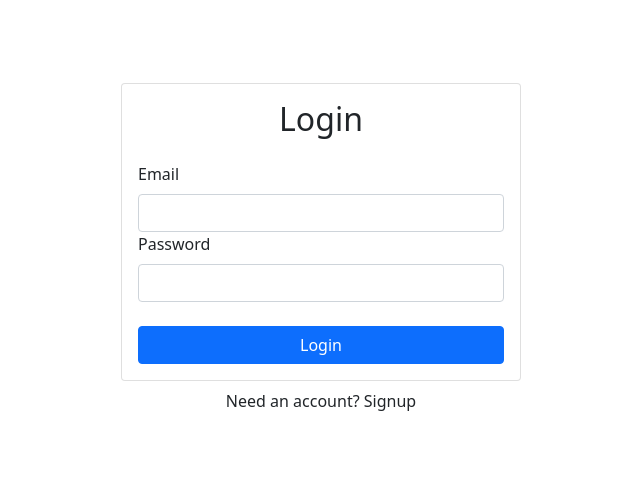
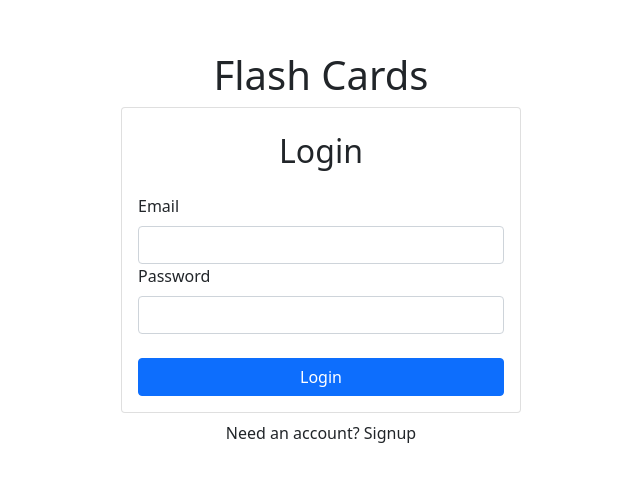
Before and after one commit to CorinHWalls/flashcards, a React (Create React App) app: page / in a window 1280 px wide. Shown: the part 152-634 px from the top of the page, without its empty margins (319-959 px from the left). Built offline with nearby package versions, Linux system fonts and the light colour scheme.

Commit message:
login temp working

```diff
--- a/src/App.js
+++ b/src/App.js
@@ -1,29 +1,40 @@
 // import logo from './logo.svg';
-import './App.css';
-import 'bootstrap/dist/css/bootstrap.min.css';
-import { BrowserRouter as Router, Switch, Route, Link } from 'react-router-dom';
-import { Container} from 'react-bootstrap';
-import { firebase, logIn } from './Services/firebase';
+import "./App.css";
+import "bootstrap/dist/css/bootstrap.min.css";
+import { BrowserRouter as Router, Switch, Route, Link } from "react-router-dom";
+import { Container } from "react-bootstrap";
+import { firebase, logIn } from "./Services/firebase";
+import React, { useState, useEffect } from "react";
 
-import AddCard from './pages/addCard';
-import FlashCard from './pages/flashcard';
-import SignupScreen from './pages/signup';
-import LoginScreen from './pages/login'
-
+import AddCard from "./pages/addCard";
+import FlashCard from "./pages/flashcard";
+import SignupScreen from "./pages/signup";
+import LoginScreen from "./pages/login";
 
 function App() {
-
-
   return (
     <>
-
-    <Container className="d-flex align-items-center justify-content-center" style={{minHeight : '100vh'}}>
-    <div className='w-100' style={{maxWidth :'400px'}}>
-  <LoginScreen />
-    </div>
-    </Container>
+      <Router>
+        <Switch>
+          <Route path="/flashcard">
+            <FlashCard />
+          </Route>
+          <Route path="/flashcard">
+            <FlashCard />
+          </Route>
+          <Route path="/">
+            <Container
+              className="d-flex align-items-center justify-content-center"
+              style={{ minHeight: "100vh" }}
+            >
+              <div className="w-100" style={{ maxWidth: "400px" }}>
+                <LoginScreen />
+              </div>
+            </Container>
+          </Route>
+        </Switch>
+      </Router>
     </>
-
   );
 }
 
--- a/src/Services/firebase.js
+++ b/src/Services/firebase.js
@@ -2,6 +2,9 @@
 import { initializeApp } from "firebase/app";
 import { getFirestore, collection, getDocs, addDoc } from 'firebase/firestore';
 import { getAuth, createUserWithEmailAndPassword, signInWithEmailAndPassword } from "firebase/auth";
+import { BrowserRouter as Redirect, Switch, Router } from 'react-router-dom';
+import FlashCard from "../pages/flashcard";
+import { createBrowserHistory } from 'history'
 // TODO: Add SDKs for Firebase products that you want to use
 // https://firebase.google.com/docs/web/setup#available-libraries
 
@@ -55,6 +58,8 @@ function getData(){
     return cards;
 }
 
+const newHistory = createBrowserHistory();
+
 
 function logIn(email, password){
   console.log("hit");
@@ -63,8 +68,16 @@ function logIn(email, password){
     .then((userCredential) => {
       // Signed in
       const user = userCredential.user;
+      console.log(newHistory);
+      newHistory.push('/flashcard');
       console.log(user);
-      // ...
+      // <Router history={newHistory}>
+
+      // <Switch>
+      //   <Redirect to="/flashcard" />
+      // </Switch>
+      // </Router>
+
     })
     .catch((error) => {
       const errorCode = error.code;
--- a/src/index.js
+++ b/src/index.js
@@ -2,8 +2,13 @@ import React from 'react';
 import ReactDOM from 'react-dom';
 import './index.css';
 import App from './App';
+import AddCard from './pages/addCard';
+import FlashCard from './pages/flashcard';
 import reportWebVitals from './reportWebVitals';
 import { BrowserRouter as Router, Switch, Route, Link } from 'react-router-dom';
+
+
+
 
 ReactDOM.render(
 
--- a/src/pages/flashcard.js
+++ b/src/pages/flashcard.js
@@ -4,42 +4,24 @@ import { Container, Row, Col, Card } from "react-bootstrap";
 import { getData, getFlashCards } from "../Services/firebase";
 
 export default class FlashCard extends Component {
-  constructor() {
-    super(this.props); //required to use this.prop
+  // constructor() {
+  //   super(this.props); //required to use this.prop
 
-    //this is referring to the instance of this component
-    this.state = {
-      flashCards: [],
-      index: 0,
-      isLoaded: false,
-      term: true,
-    };
-  }
+  //   //this is referring to the instance of this component
+  //   this.state = {
+  //     flashCards: [],
+  //     index: 0,
+  //     isLoaded: false,
+  //     term: true,
+
+  //   };
+  // }
 
   async componentDidMount() {
     //will run when this component runs
    await getFlashCards();
- const data =  getData();
- this.setState({flashCards : data}) //targeting empty flashcards aray
+ this.setState({flashCards : getData()}) //targeting empty flashcards aray
  this.setState({isLoaded : true})
-
-    // const data = await [
-    //   {
-    //     Category: "Object",
-    //     Definition: "Round bouncy object",
-    //     Term: "Ball",
-    //   },
-    //   {
-    //     Category: "Shape",
-    //     Definition: "a plane figure with three straight sides and three angles",
-    //     Term: "Triangle",
-    //   },
-    //   {
-    //     Category: "Place",
-    //     Definition: "An insitution for educating individuals",
-    //     Term: "School",
-    //   },
-    // ];
 
   }
 
@@ -52,13 +34,16 @@ export default class FlashCard extends Component {
               <Card style={{ width: "30rem", },{height: "15rem"}}>
                 <Card.Body>
                   <Card.Title>
-                    {this.state.isLoaded ? this.state.FlashCards[1].Term : ""}
+                    {/* {this.state.isLoaded ? this.state.FlashCards[1].Term : ""} */}
+                    test
                   </Card.Title>
                   <Card.Subtitle className="mb-2 text-muted">
-                    Category: {this.state.isLoaded ? this.state.FlashCards[1].Category : ""}
+                    {/* Category: {this.state.isLoaded ? this.state.FlashCards[1].Category : ""} */}
+                    test
                   </Card.Subtitle>
                   <Card.Text>
-                    {this.state.isLoaded ? this.state.FlashCards[1].Definition : ""}
+                    {/* {this.state.isLoaded ? this.state.FlashCards[1].Definition : ""} */}
+                    test
                   </Card.Text>
                 </Card.Body>
               </Card>
--- a/src/pages/login.js
+++ b/src/pages/login.js
@@ -16,7 +16,6 @@ constructor(props){
     this.state = {
         email: '',
         password: '',
-
 
     }
 
@@ -46,9 +45,16 @@ handleEvent = (event) => {
 
 
     return(
+        <>
+        <Container>
+        <Row>
+        <Col className="d-flex justify-content-center">
+        <h1>Flash Cards</h1>
+        </Col>
+        </Row>
+        </Container>
 
-    <>
-      <Card>
+      <Card className="pt-2">
             <Card.Body>
                 <h2 className="text-center mb-4">Login</h2>
                 <Form>
--- a/src/pages/signup.js
+++ b/src/pages/signup.js
@@ -1,7 +1,22 @@
-import React from 'react'
+import React, {Component} from 'react'
 import { Card, Form, Button } from 'react-bootstrap'
 
-export default function SignupScreen() {
+export default class SignupScreen extends Component{
+
+    constructor(props){
+        super(props)
+
+        this.state = {
+            email: '',
+            password: '',
+            passwordConfirm: ''
+
+        }
+
+    }
+render(){
+
+
     return (
         <>
         <Card>
@@ -36,3 +51,4 @@ export default function SignupScreen() {
         </>
     )
 }
+}
```
